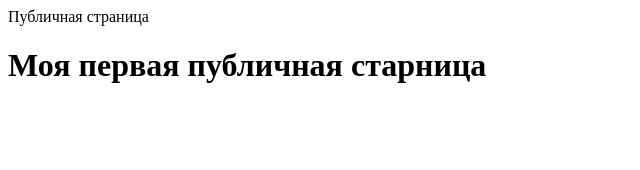
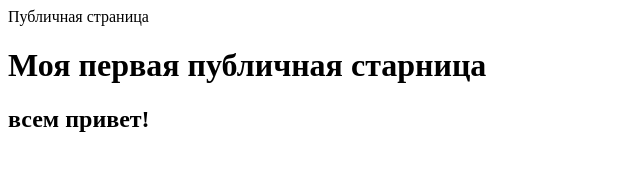
Before and after one commit to irinarumyantseva26032008/mySite, a plain HTML site: page index.html in a window 1280 px wide. Shown: the whole page, without its empty margins (0-640 px from the left). Drawn offline with Linux system fonts and the light colour scheme.

Commit message:
commit 2

```diff
--- a/index.html
+++ b/index.html
@@ -8,5 +8,6 @@
 </head>
 <body>
     <H1>Моя первая публичная старница</H1>
+    <h2>всем привет!</h2>
 </body>
 </html>
```
